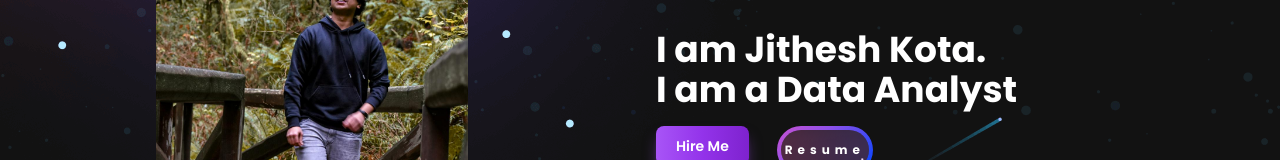
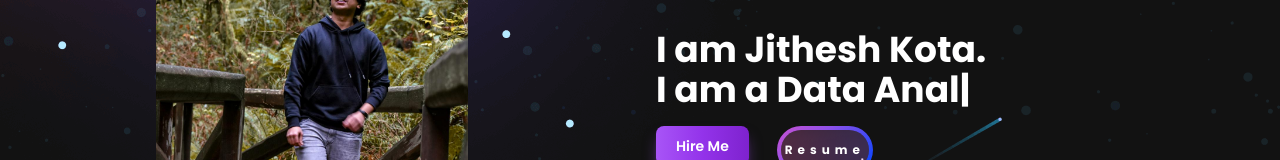
Before and after one commit to Jithesh598/Portfolio, a React (Vite) app: page / in a window 1280 px wide. Shown: the part 358-518 px from the top of the page. Built offline with nearby package versions, Linux system fonts and the light colour scheme.

Commit message:
Typed Animation change

```diff
--- a/src/components/Animation/TypedAnimation/index.jsx
+++ b/src/components/Animation/TypedAnimation/index.jsx
@@ -18,7 +18,7 @@ const TypedAnimatedComponent = () => {
                 <TypeAnimation
                     sequence={[
                         'I am a Data Analyst', 1000, // Waits 1s
-                        'I am a Data Engineer', 2000,
+                        'I am a Data Engineer', 1000,
                         'I am a Data Scientist', 2000,
                     ]}
                     wrapper="div"
--- a/src/components/Header_Footer/footer.jsx
+++ b/src/components/Header_Footer/footer.jsx
@@ -11,7 +11,7 @@ const Footer = () => {
             <Fade delay={200}>
                 <div className="container mx-auto flex flex-col items-center">
                     <h2 className="text-xl font-poppins font-semibold">Jitesh Kota</h2>
-                    <h4 className="text-md mb-4 font-roboto-slab">Data Analyst</h4>
+                    {/* <h4 className="text-md mb-4 font-roboto-slab">Data Analyst</h4> */}
                     <div className='flex flex-row justify-center items-center space-x-6 mb-4'>
                         <a href="https://www.instagram.com/jithesh_kota/?igsh=OGQ5ZDc2ODk2ZA%3D%3D&utm_source=qr" target="_blank" rel="noopener noreferrer">
                             <img src={instagram} alt="Instagram" className='h-8 w-8' />
--- a/src/components/Hero/Hero.jsx
+++ b/src/components/Hero/Hero.jsx
@@ -1,9 +1,10 @@
 /* eslint-disable react/no-unescaped-entities */
 import { useInView } from "react-intersection-observer";
-import { Fade, Slide } from "react-awesome-reveal";
+import { Fade } from "react-awesome-reveal";
 import HeroImage from './HeroImage';
 import NavBar from "../Header_Footer/NavBar";
 import './resumeButton.css';
+import TypedAnimatedComponent from '../Animation/TypedAnimation/index';
 const Hero = () => {
     const { ref, inView } = useInView({
         triggerOnce: true,
@@ -35,15 +36,7 @@ const Hero = () => {
                                 <h2 className="font-poppins text-2xl md:text-3xl lg:text-4xl">I am Jithesh Kota.</h2>
                             )}
                         </div>
-                        <div ref={ref}>
-                            {inView ? (
-                                <Slide delay={5} duration={1000} direction="right">
-                                    <h2 className="font-poppins font-bold text-2xl md:text-3xl lg:text-4xl">I am a Data Analyst</h2>
-                                </Slide>
-                            ) : (
-                                <h2 className="font-poppins text-2xl md:text-3xl lg:text-4xl">I am a Data Analyst.</h2>
-                            )}
-                        </div>
+                        <TypedAnimatedComponent />
 
                     </div>
                     <div className="w-full flex justify-center items-center md:justify-start">
```
